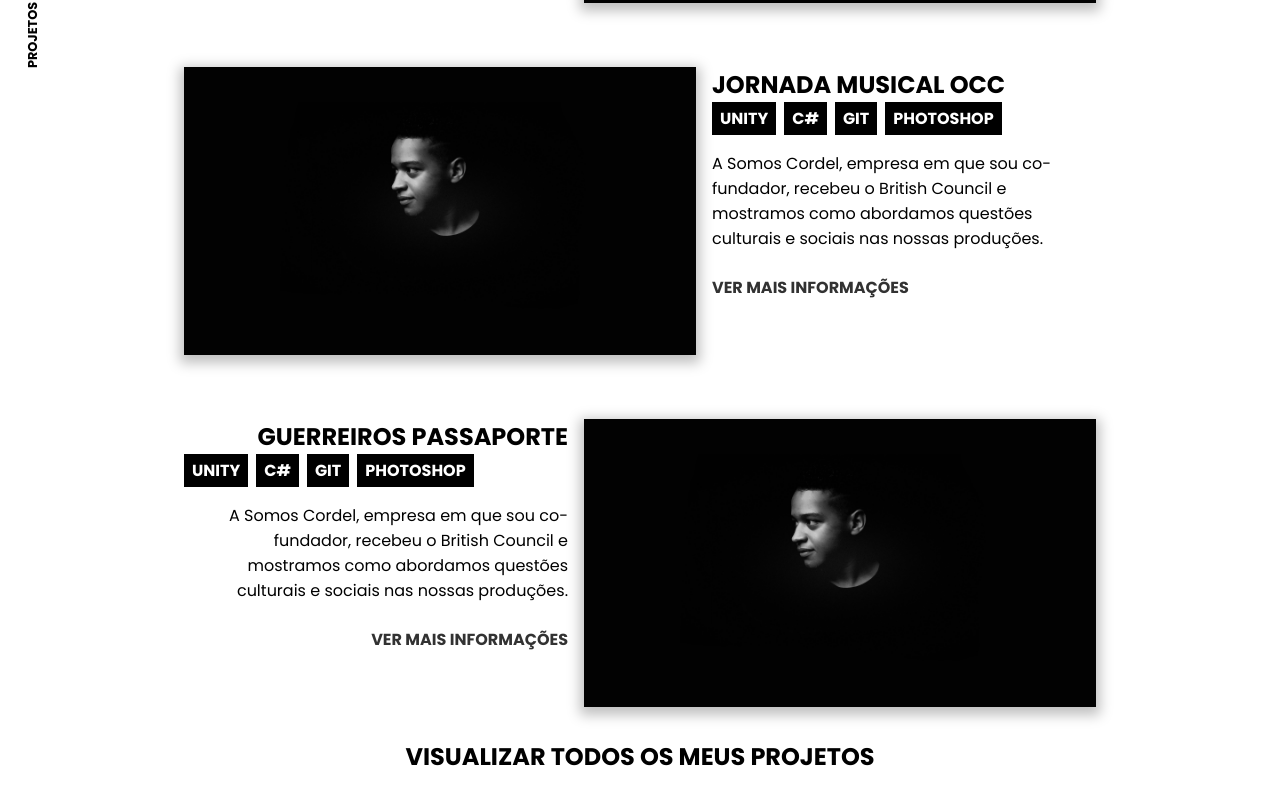
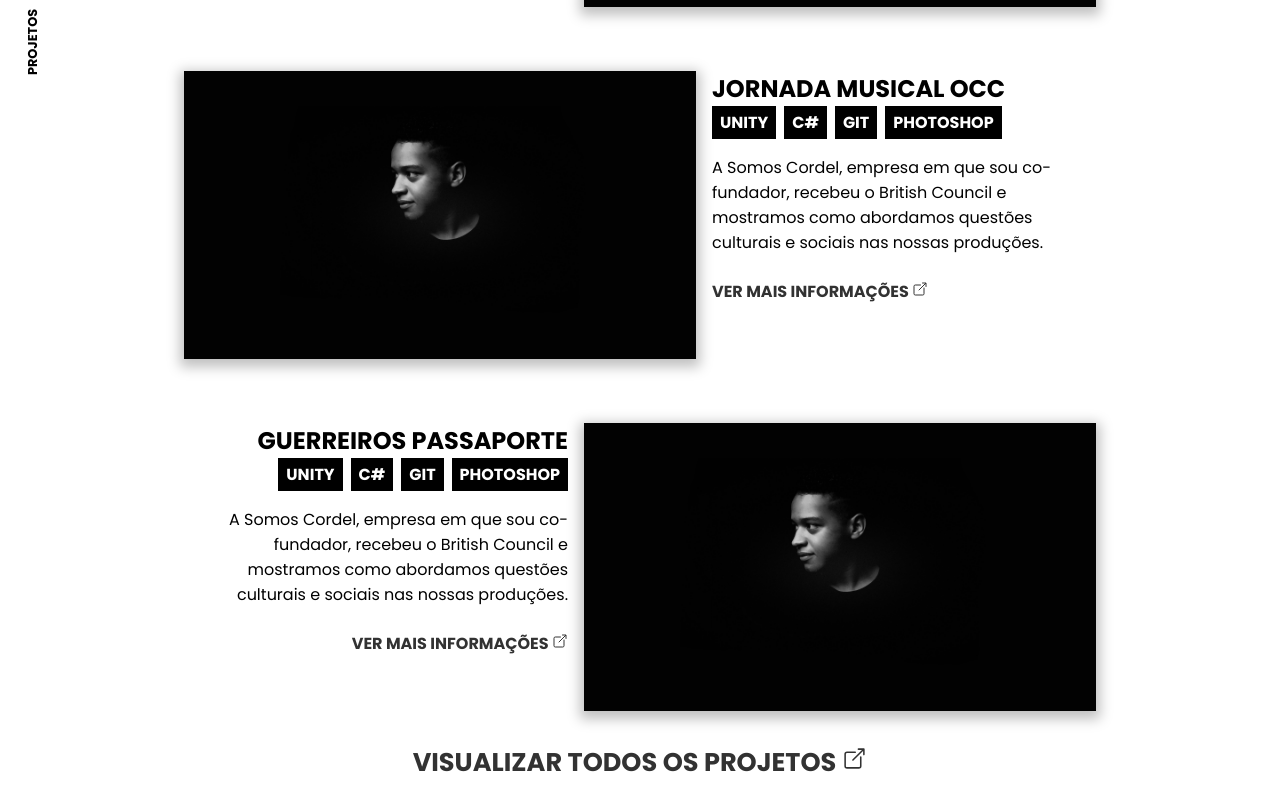
Before and after one commit to hcscaue/hcscaue.github.io, a React (Vite) app: page / in a window 1280 px wide. Shown: the part 2540-3350 px from the top of the page. Built offline with nearby package versions, Linux system fonts and the light colour scheme.

Commit message:
style: add text underline component

```diff
--- a/src/components/project_presentation/index.tsx
+++ b/src/components/project_presentation/index.tsx
@@ -1,4 +1,5 @@
 import TechsList from "../techs_list";
+import TextUnderline from "../text_underline";
 import { Container } from "./style";
 
 type PropsType = {
@@ -23,9 +24,7 @@ const ProjectPresentation = ({
 				<h1>{title}</h1>
 				<TechsList techs={techs} />
 				<p>{description}</p>
-				<a target="_blank" href={url}>
-					ver mais informações
-				</a>
+				<TextUnderline text="ver mais informações" href={url} asLink />
 			</div>
 		</Container>
 	);
--- a/src/components/project_presentation/style.ts
+++ b/src/components/project_presentation/style.ts
@@ -32,7 +32,6 @@ export const Container = styled("div", {
 
 		a: {
 			color: defaultTheme.colors.black,
-			marginTop: "32px",
 			opacity: "0.8",
 			fontWeight: "800",
 			textDecoration: "none",
--- a/src/components/sections/projects_section/index.tsx
+++ b/src/components/sections/projects_section/index.tsx
@@ -1,6 +1,7 @@
 import { projectsData } from "../../../data/data-projects";
 import ProjectPresentation from "../../project_presentation";
 import SectionLabel from "../../section_label";
+import TextUnderline from "../../text_underline";
 import { Container } from "./style";
 
 const ProjectSection = () => {
@@ -18,7 +19,12 @@ const ProjectSection = () => {
 					/>
 				))}
 			</div>
-			<h1 className="title-section">VISUALIZAR TODOS OS MEUS PROJETOS</h1>
+			<TextUnderline
+				className="all-projects-text"
+				text="Visualizar todos os projetos"
+				asLink
+				heightUnderline="4px"
+			/>
 			<SectionLabel label="PROJETOS" color="black" />
 		</Container>
 	);
--- a/src/components/sections/projects_section/style.ts
+++ b/src/components/sections/projects_section/style.ts
@@ -12,8 +12,11 @@ export const Container = styled("section", {
 	alignItems: "center",
 	gap: "32px",
 
-	"& .title-section": {
+	"& .title-section, & .all-projects-text a": {
 		textTransform: "uppercase",
+		fontWeight: "800",
+		fontSize: "1.6rem",
+		color: defaultTheme.colors.black,
 	},
 
 	"& .main-projects": {
@@ -36,5 +39,13 @@ export const Container = styled("section", {
 		".project-texts": {
 			textAlign: "right",
 		},
+
+		"& .techs-list": {
+			justifyContent: "flex-end",
+		},
+
+		"& .text-underline": {
+			float: "right",
+		},
 	},
 });
--- /dev/null
+++ b/src/components/text_underline/index.tsx
@@ -0,0 +1,61 @@
+import { defaultTheme } from "../../global/theme";
+import { Container } from "./style";
+
+type PropsType = {
+	className?: string;
+	text: string;
+	colorUnderline?: string;
+	asLink: boolean;
+	tag?: "p" | "h1";
+	href?: string;
+	target?: "_blank" | "_self";
+};
+
+const TextUnderline = ({
+	className,
+	text,
+	colorUnderline = defaultTheme.colors.black.toString(),
+	tag = "p",
+	asLink = false,
+	href = "#",
+	target = "_blank",
+}: PropsType) => {
+	const tagElement = () => {
+		switch (tag) {
+			case "p":
+				return <p>{text}</p>;
+
+			case "h1":
+				return <h1>{text}</h1>;
+
+			default:
+				return <p>{text}</p>;
+		}
+	};
+
+	return (
+		<Container
+			css={{
+				"& .underline, & .underline-feedback": {
+					backgroundColor: colorUnderline,
+				},
+			}}
+			className={`text-underline ${className}`}>
+			{asLink ? (
+				<div className="text-group">
+					<a href={href} target={target}>
+						{text}{" "}
+						<span>
+							<img src="./assets/icons/open-outline-black.svg" />
+						</span>
+					</a>
+				</div>
+			) : (
+				<>{tagElement()}</>
+			)}
+			<div className="underline"></div>
+		</Container>
+	);
+};
+
+export default TextUnderline;
--- /dev/null
+++ b/src/components/text_underline/style.ts
@@ -0,0 +1,49 @@
+import { styled } from "@stitches/react";
+
+export const Container = styled("div", {
+	width: "fit-content",
+
+	"& .text-group": {
+		display: "flex",
+		flexDirection: "row",
+
+		a: {
+			textDecoration: "none",
+			opacity: "0.8",
+			transition: "all 0.2s ease-in-out",
+		},
+
+		"a:hover": {
+			opacity: "1",
+
+			"& .underline-feedback": {
+				display: "none",
+			},
+		},
+
+		img: {
+			aspectRatio: "1/1",
+			width: "1em",
+		},
+	},
+
+	"& .underline": {
+		width: "0",
+		height: ".3em",
+		transition: "all 0.2s ease-in-out",
+	},
+
+	":hover + .underline": {
+		width: "100%",
+	},
+
+	"& .underline-feedback": {
+		width: "100%",
+		opacity: "0.8",
+		transition: "all 0.2s ease-in-out",
+	},
+
+	"& .underline-group": {
+		position: "relative",
+	},
+});
```
Also changed, not shown: public/assets/icons/open-outline-black.svg (added).
